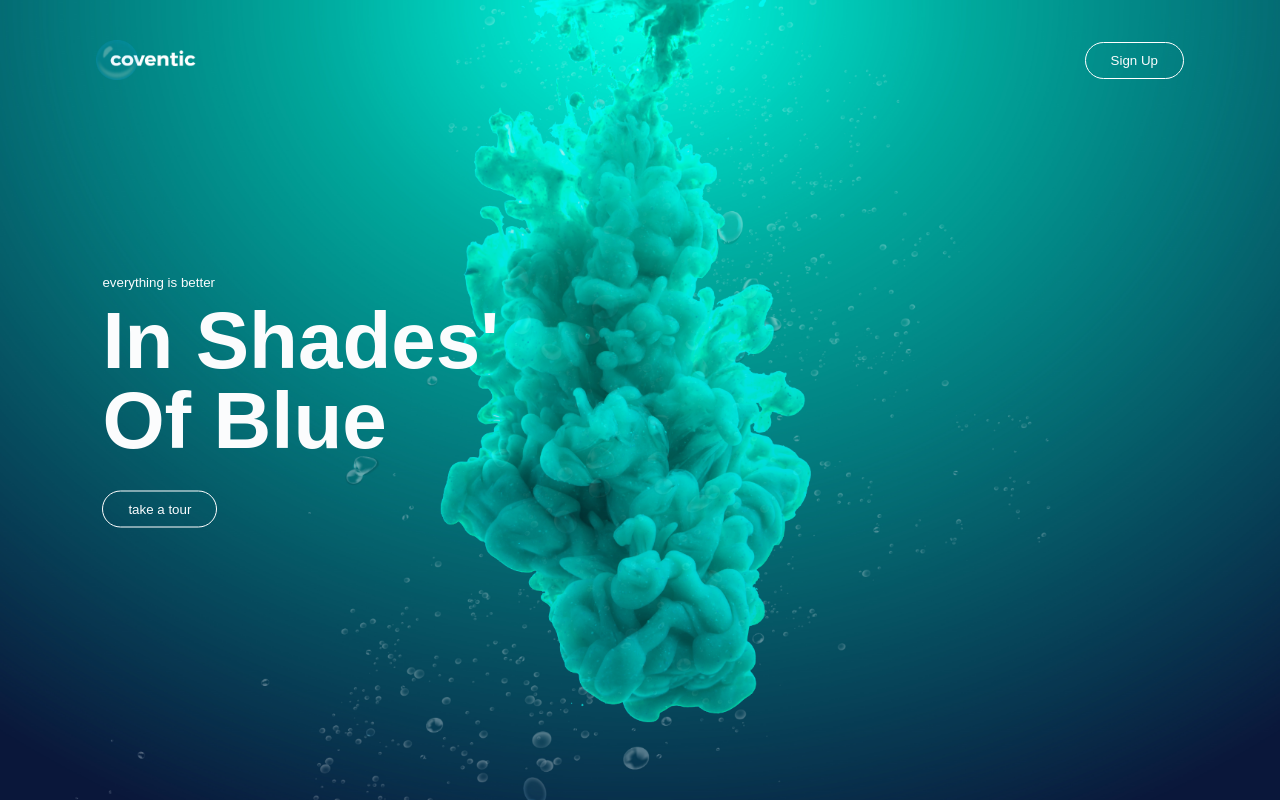
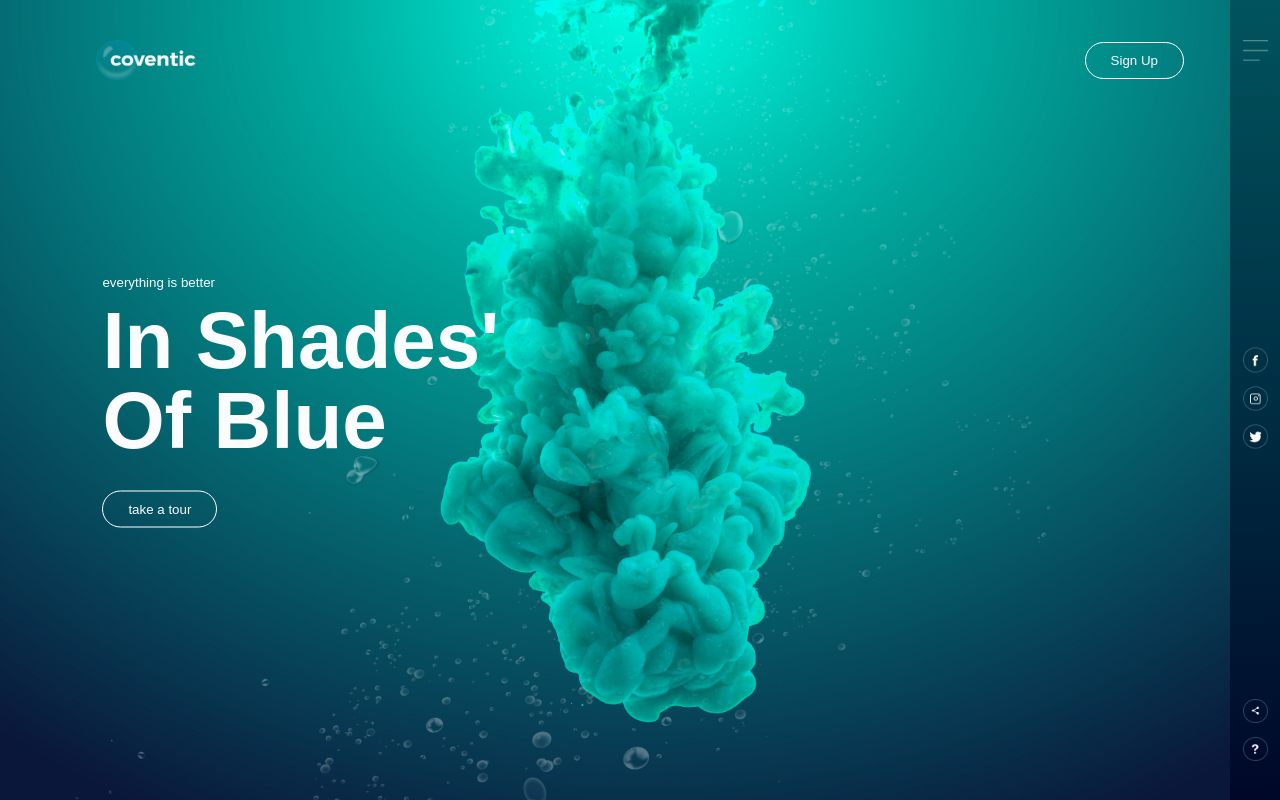
Before and after one commit to hazemAyman319/Animated-webPage, a plain HTML site: page index.html in a window 1280 px wide. Drawn offline with Linux system fonts and the light colour scheme.

Commit message:
side-bar added

```diff
--- a/index.html
+++ b/index.html
@@ -15,6 +15,18 @@
             <h1>In Shades' <br>Of Blue</h1>
             <button>take a tour</button>
         </div>
+        <div class="side-bar">
+            <img src="menu.png" class="menu">
+            <div class="social-links">
+                <img src="fb.png">
+                <img src="ig.png">
+                <img src="tw.png">
+            </div>
+            <div class="useful-links">
+                <img src="share.png">
+                <img src="info.png">
+            </div>
+        </div>
     </div>
 </body>
 </html>
--- a/style.css
+++ b/style.css
@@ -46,6 +46,47 @@ h1{
     margin: 10px 0 30px;
     line-height: 80px;
 }
+.side-bar{
+    width:50px;
+    height:100vh;
+    background:linear-gradient(#00545d , #000729);
+    position:absolute;
+    right:0;
+    top:0;
+}
+.menu
+{
+    display: block;
+    width:25px;
+    margin:40px auto 0;
+    cursor:pointer;
+}
+.social-links{
+    width:50px;
+    text-align: center;
+    position:absolute;
+    top:50%;
+    transform: translateY(-50%);
+}
+.useful-links {
+    width: 50px;
+    text-align: center;
+    position: absolute;
+    bottom:30px;
+}
+.social-links img , .useful-links img
+{
+    cursor:pointer;
+    width:25px;
+    margin:5px auto;
+}
+
+
+
+
+
+
+
 
 
 
```
